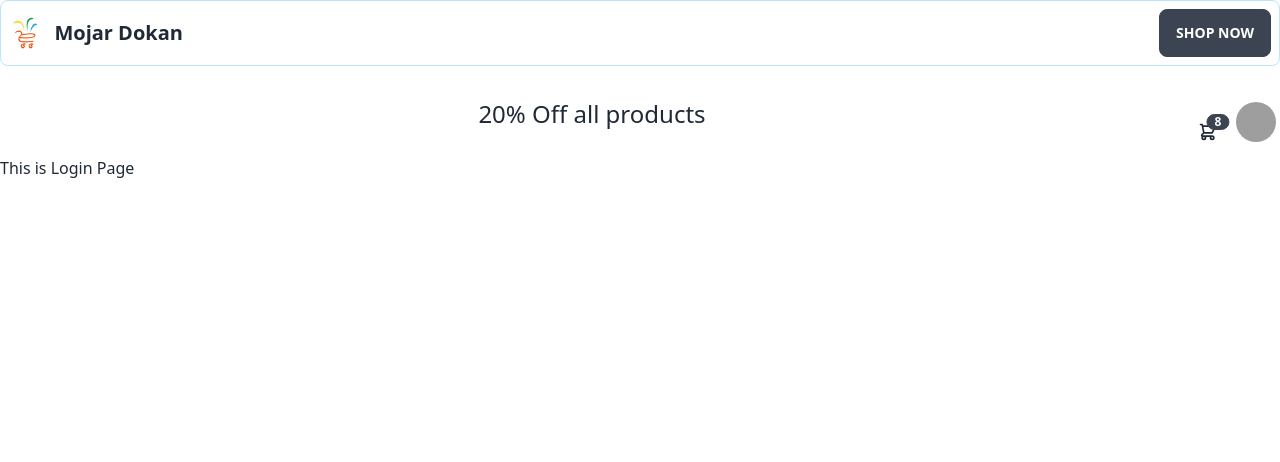
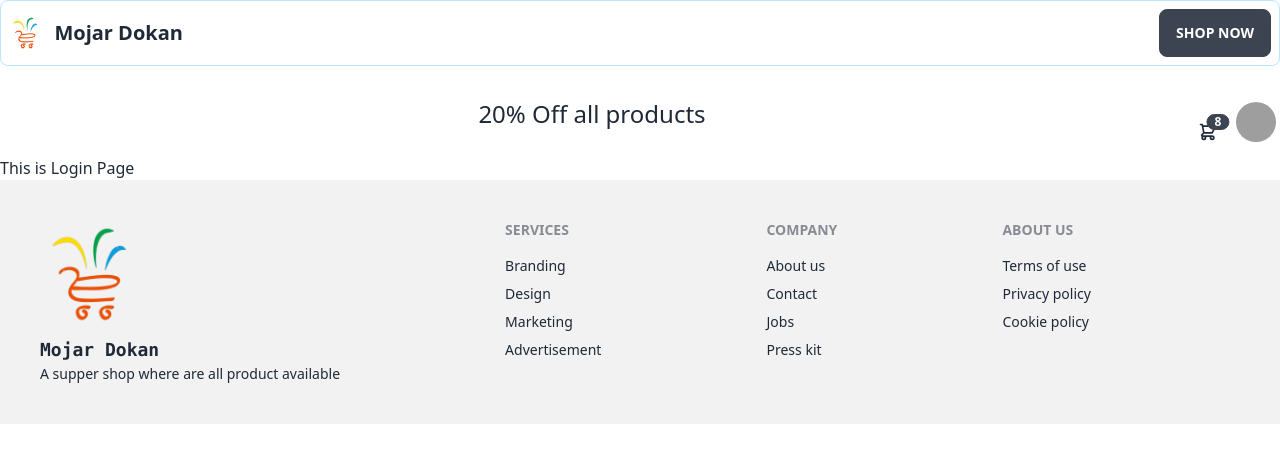
Before and after one commit to its-kayes/mojar-dokan, a React (Create React App) app: page /login in a window 1280 px wide. Shown: the top 462 px of the page. Built offline with nearby package versions, Linux system fonts and the light colour scheme; grey boxes are pictures that could not be loaded.

Commit message:
footer done

```diff
--- a/src/App.js
+++ b/src/App.js
@@ -4,6 +4,7 @@ import Login from './components/Login/Login';
 import Navbar from './components/Navbar/Navbar';
 import UserNav from './components/Navbar/UserNav';
 import Home from './components/Home/Home';
+import Footer from './components/Shared/Footer';
 
 function App() {
   return (
@@ -14,6 +15,7 @@ function App() {
         <Route path='/' element={<Home></Home>}> </Route>
         <Route path='login' element={<Login> </Login>}>  </Route>
       </Routes>
+      <Footer> </Footer>
     </div>
   );
 }
--- /dev/null
+++ b/src/components/Shared/Footer.js
@@ -0,0 +1,36 @@
+import React from 'react';
+
+const Footer = () => {
+    return (
+        <div>
+            <footer class="footer p-10 bg-base-200 text-base-content">
+                <div className='items-center'>
+                    <img width="100" height="50" src="mojar_dokan.png" alt="" />
+                    <p><span className='text-lg font-bold font-mono'>Mojar Dokan</span> <br />A supper shop where are all product available</p>
+                </div>
+                <div>
+                    <span class="footer-title">Services</span>
+                    <a class="link link-hover">Branding</a>
+                    <a class="link link-hover">Design</a>
+                    <a class="link link-hover">Marketing</a>
+                    <a class="link link-hover">Advertisement</a>
+                </div>
+                <div>
+                    <span class="footer-title">Company</span>
+                    <a class="link link-hover">About us</a>
+                    <a class="link link-hover">Contact</a>
+                    <a class="link link-hover">Jobs</a>
+                    <a class="link link-hover">Press kit</a>
+                </div>
+                <div>
+                    <span class="footer-title">About Us</span>
+                    <a class="link link-hover">Terms of use</a>
+                    <a class="link link-hover">Privacy policy</a>
+                    <a class="link link-hover">Cookie policy</a>
+                </div>
+            </footer>
+        </div>
+    );
+};
+
+export default Footer;
```
